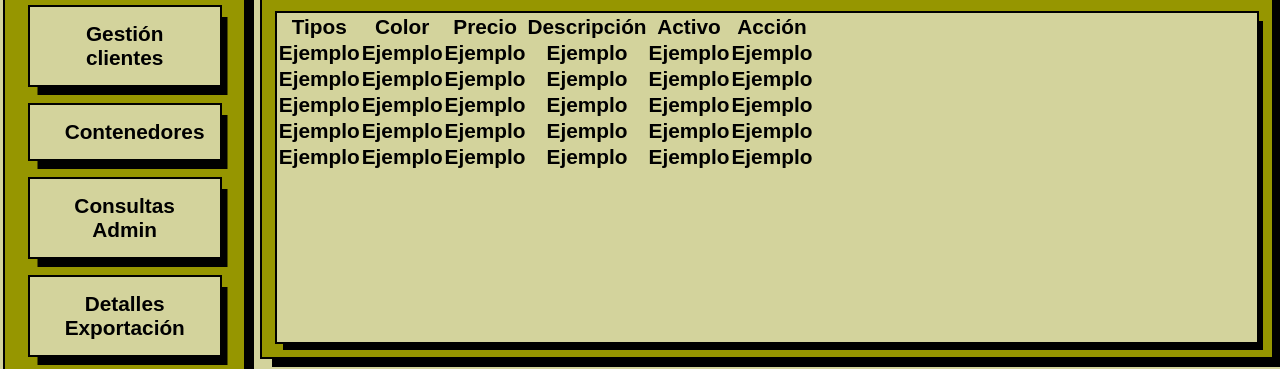
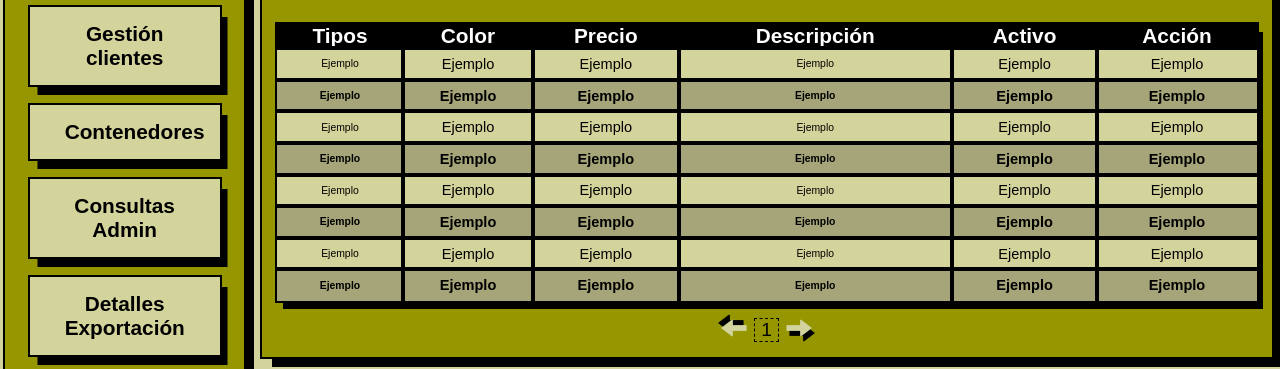
Before and after one commit to EyelessCode/PROYECTO-PANAMA_SOMBREROS, a plain HTML site: page frontend/public/view/admin/productos.html in a window 1280 px wide. Shown: the part 277-646 px from the top of the page. Drawn offline with Linux system fonts and the light colour scheme; a web font is replaced by a local one.

Commit message:
Add pagination controls to admin products table
Introduced pagination UI with next/back buttons and page indicator in the admin products table. Updated CSS for table styling and pagination controls, added a new image asset for navigation arrows, and adjusted table row structure in productos.html for improved layout and consistency.

```diff
--- a/frontend/public/static/css/admin/producto.css
+++ b/frontend/public/static/css/admin/producto.css
@@ -20,7 +20,7 @@
     background-color: rgb(150, 150, 0);
     display: grid;
     grid-template-columns: repeat(5,1fr);
-    grid-template-rows: repeat(5,1fr);
+    grid-template-rows: repeat(4,1fr)25px;
     gap: 16px;
 }
 
@@ -56,8 +56,88 @@
     outline: 2px solid black;
     grid-column: span 5/span 5;
     grid-row-start: 2;
-    grid-row: span 4/span 4;
+    grid-row: span 3/span 3;
     background-color: rgb(211, 211, 156);
     box-shadow: 6px 8px black;
 
 }
+
+.tabla .contenedor-tabla{
+    width: 100%;
+    height: 100%;
+    border-collapse: collapse;
+    text-align: center;
+}
+
+.contenedor-tabla thead tr th{
+    background-color:black;
+    color: white;
+}
+
+.contenedor-tabla tbody tr td{
+    font-size: 0.7em;
+}
+
+.contenedor-tabla tbody tr td:nth-child(4),
+.contenedor-tabla tbody tr td:nth-child(1){
+    font-size: 0.5em;
+}
+
+.contenedor-tabla tbody tr:nth-child(even){
+    background-color: rgb(165, 165, 121);
+    font-weight: bolder;
+}
+
+.contenedor-tabla thead tr th,
+.contenedor-tabla tbody tr td{
+    border-style: none;
+    outline: 2px solid black;
+}
+
+
+/*  */
+.tabla-producto .nextOrBack{
+    display: flex;
+    align-items: center;
+    justify-content: center;
+    /* outline: 1px solid; */
+    grid-column: span 5/span 5;
+    grid-row-start: 5;
+}
+
+.tabla-producto .nextOrBack .page{
+    font-size: 1.2rem;
+    margin: 0 6px;
+    outline: 0.5px dashed black;
+    padding: 0 6px;
+    text-align: center;
+}
+
+.tabla-producto .nextOrBack .btnBack,
+.tabla-producto .nextOrBack .btnNext{
+    background-color: transparent;
+    border-style: none;
+    cursor: pointer;
+}
+
+.tabla-producto .nextOrBack .btnBack span img{
+    transform: rotate(180deg);
+}
+
+.tabla-producto .nextOrBack .btnBack span img,
+.tabla-producto .nextOrBack .btnNext span img{
+    width: 30px;
+    height: auto;
+    filter: drop-shadow(3.5px 5px black);
+    transition: box-shadow 0.1s ease-in-out;
+}
+
+.tabla-producto .nextOrBack .btnBack span img:hover,
+.tabla-producto .nextOrBack .btnNext span img:hover{
+    filter: drop-shadow(5px 7px black);
+}
+
+.tabla-producto .nextOrBack .btnBack span img:active,
+.tabla-producto .nextOrBack .btnNext span img:active{
+    filter: drop-shadow(3.5px 5px black);
+}
--- a/frontend/public/view/admin/productos.html
+++ b/frontend/public/view/admin/productos.html
@@ -72,47 +72,82 @@
                     <tbody>
                         <!--* esto también es dinámicoo -->
                         <tr>
-                            <th>Ejemplo</th>
-                            <th>Ejemplo</th>
-                            <th>Ejemplo</th>
-                            <th>Ejemplo</th>
-                            <th>Ejemplo</th>
-                            <th>Ejemplo</th>
+                            <td>Ejemplo</td>
+                            <td>Ejemplo</td>
+                            <td>Ejemplo</td>
+                            <td>Ejemplo</td>
+                            <td>Ejemplo</td>
+                            <td>Ejemplo</td>
                         </tr>
                         <tr>
-                            <th>Ejemplo</th>
-                            <th>Ejemplo</th>
-                            <th>Ejemplo</th>
-                            <th>Ejemplo</th>
-                            <th>Ejemplo</th>
-                            <th>Ejemplo</th>
+                            <td>Ejemplo</td>
+                            <td>Ejemplo</td>
+                            <td>Ejemplo</td>
+                            <td>Ejemplo</td>
+                            <td>Ejemplo</td>
+                            <td>Ejemplo</td>
                         </tr>
                         <tr>
-                            <th>Ejemplo</th>
-                            <th>Ejemplo</th>
-                            <th>Ejemplo</th>
-                            <th>Ejemplo</th>
-                            <th>Ejemplo</th>
-                            <th>Ejemplo</th>
+                            <td>Ejemplo</td>
+                            <td>Ejemplo</td>
+                            <td>Ejemplo</td>
+                            <td>Ejemplo</td>
+                            <td>Ejemplo</td>
+                            <td>Ejemplo</td>
                         </tr>
                         <tr>
-                            <th>Ejemplo</th>
-                            <th>Ejemplo</th>
-                            <th>Ejemplo</th>
-                            <th>Ejemplo</th>
-                            <th>Ejemplo</th>
-                            <th>Ejemplo</th>
+                            <td>Ejemplo</td>
+                            <td>Ejemplo</td>
+                            <td>Ejemplo</td>
+                            <td>Ejemplo</td>
+                            <td>Ejemplo</td>
+                            <td>Ejemplo</td>
                         </tr>
                         <tr>
-                            <th>Ejemplo</th>
-                            <th>Ejemplo</th>
-                            <th>Ejemplo</th>
-                            <th>Ejemplo</th>
-                            <th>Ejemplo</th>
-                            <th>Ejemplo</th>
+                            <td>Ejemplo</td>
+                            <td>Ejemplo</td>
+                            <td>Ejemplo</td>
+                            <td>Ejemplo</td>
+                            <td>Ejemplo</td>
+                            <td>Ejemplo</td>
                         </tr>
+                        <tr>
+                            <td>Ejemplo</td>
+                            <td>Ejemplo</td>
+                            <td>Ejemplo</td>
+                            <td>Ejemplo</td>
+                            <td>Ejemplo</td>
+                            <td>Ejemplo</td>
+                        </tr>
+                        <tr>
+                            <td>Ejemplo</td>
+                            <td>Ejemplo</td>
+                            <td>Ejemplo</td>
+                            <td>Ejemplo</td>
+                            <td>Ejemplo</td>
+                            <td>Ejemplo</td>
+                        </tr>
+                        <tr>
+                            <td>Ejemplo</td>
+                            <td>Ejemplo</td>
+                            <td>Ejemplo</td>
+                            <td>Ejemplo</td>
+                            <td>Ejemplo</td>
+                            <td>Ejemplo</td>
+                        </tr>
+
                     </tbody>
+                    <!--? 10 filas con header -->
                 </table>
+            </div>
+            <div class="nextOrBack">
+                <button type="button" class="btnBack"><span>
+                    <img src="../../static/img/next-or-back.webp" alt="back">
+                </span></button>
+                <span class="page">1</span> <!--? Dinaamico-->
+                <button type="button" class="btnNext"><span>
+                    <img src="../../static/img/next-or-back.webp" alt="next">
+                </span></button>
             </div>
         </main>
 
```
Also changed, not shown: frontend/public/static/img/next-or-back.webp (added).
